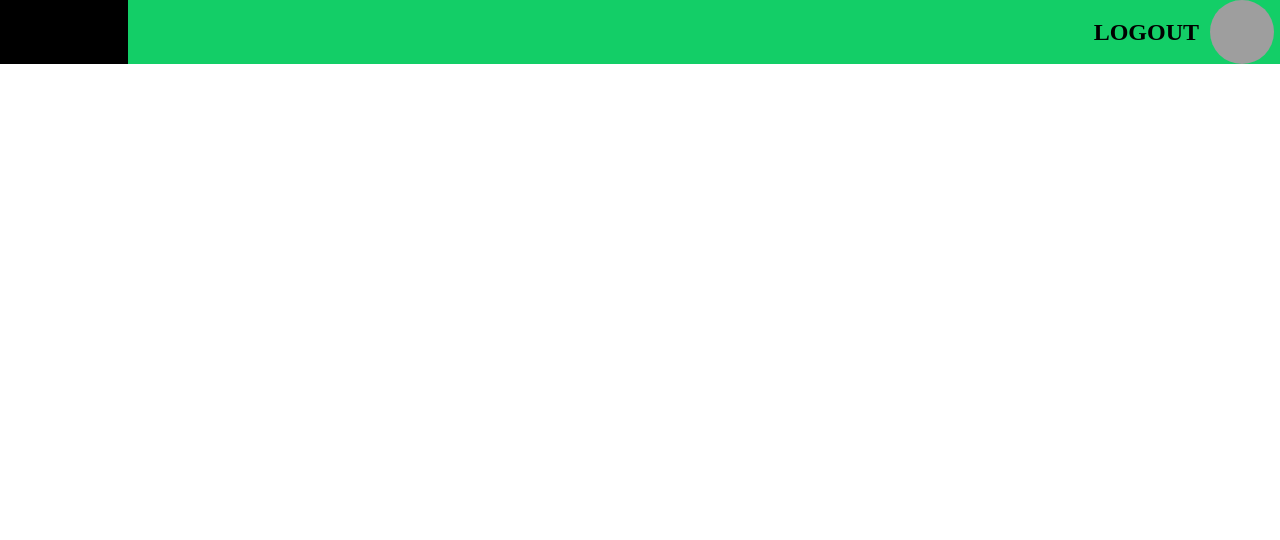
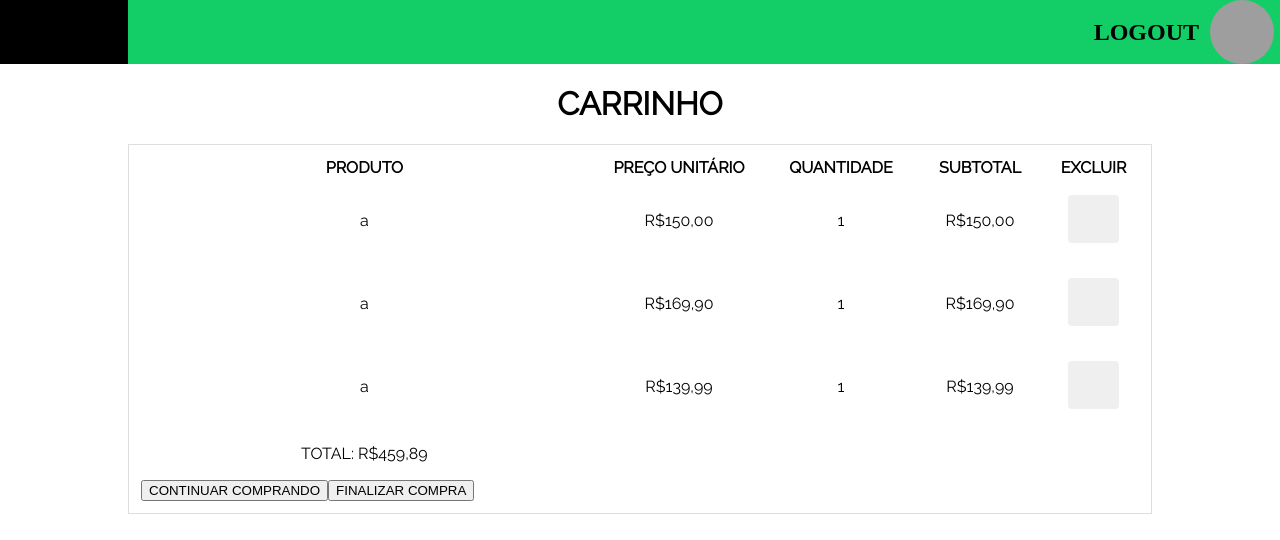
Before and after one commit to PedroSato/pi4-dashboard, a React (Create React App) app: page /carrinho in a window 1280 px wide. Shown: the top 540 px of the page. Built offline with nearby package versions, Linux system fonts and the light colour scheme; grey boxes are pictures that could not be loaded.

Commit message:
add cart

```diff
--- /dev/null
+++ b/src/components/ShopCart.js
@@ -0,0 +1,99 @@
+import React, { useState, useEffect } from 'react'
+import styled from 'styled-components'
+
+const ShopCartWrapper = styled.div`
+    margin-top: 4em;
+    display: flex;
+    flex-direction: column;
+    align-items: center;
+    text-align: left;
+    font-family: 'Raleway', sans-serif;
+`
+
+const ButtonProduct = styled.button`
+    width: 85%;
+    height: 3em;
+    font-size: 1em;
+    border-radius: 0.25em;
+    border: none;
+    cursor: pointer;
+    transition: 0.3s;
+    &:hover{
+      background-color: black;
+      color: gray;
+    };
+`
+
+const ShopCart = () =>{
+
+    const [products, setProducts] = useState([]);
+
+    const Thead = styled.thead`
+
+    `;
+
+    const Th = styled.th`
+        text-align: center;
+    `;
+
+    const Td = styled.td`
+
+        text-align: center;
+        padding: 15px;
+    `;
+
+    const [userRole, setUserRole] = useState("");
+
+    const Table = styled.table`
+        width: 80%;
+        border: 1px solid #dddddd;
+        padding: 10px;
+    `;
+
+    return(
+        <ShopCartWrapper>
+            <h1>CARRINHO</h1>
+            <Table>
+                <thead>
+                    <Th>PRODUTO</Th>
+                    <Th>PREÇO UNITÁRIO</Th>
+                    <Th>QUANTIDADE</Th>
+                    <Th>SUBTOTAL</Th>
+                    <Th>EXCLUIR</Th>
+                </thead>
+                <tbody>
+                <tr>
+                        <Td>a</Td>
+                        <Td>R$150,00</Td>
+                        <Td>1</Td>
+                        <Td>R$150,00</Td>
+                        <Td><ButtonProduct></ButtonProduct></Td>
+                    </tr>
+                    <tr>
+                        <Td>a</Td>
+                        <Td>R$169,90</Td>
+                        <Td>1</Td>
+                        <Td>R$169,90</Td>
+                        <Td><ButtonProduct></ButtonProduct></Td>
+                    </tr>
+                    <tr>
+                        <Td>a</Td>
+                        <Td>R$139,99</Td>
+                        <Td>1</Td>
+                        <Td>R$139,99</Td>
+                        <Td><ButtonProduct></ButtonProduct></Td>
+                    </tr>
+                    <tr>
+                        <Td>TOTAL: R$459,89</Td>
+                    </tr>
+                    <tr>
+                        <button>CONTINUAR COMPRANDO</button>
+                        <button>FINALIZAR COMPRA</button>
+                    </tr>
+                </tbody>
+            </Table>
+        </ShopCartWrapper>
+    );
+}
+
+export default ShopCart
--- a/src/routes.js
+++ b/src/routes.js
@@ -3,6 +3,7 @@ import { Switch, Route } from 'react-router-dom'
 import ProductTable from './components/ProductTable'
 import NewProducts from "./components/NewProduct"
 import ProductList from "./components/ProductList"
+import ShopCart from "./components/ShopCart"
 
 function Routes() {
     return (
@@ -11,6 +12,7 @@ function Routes() {
             <Route path="/produtos" exact component={ProductTable} />
             <Route path="/produtos/cadastro" exact component={NewProducts}/>
             <Route path="/listagemProdutos" exact component={ProductList}/>
+            <Route path="/carrinho" exact component={ShopCart}/>
         </Switch>
     )
 }
```
Also changed, not shown: 1 other file (tests, documents, lock files or other folders).
